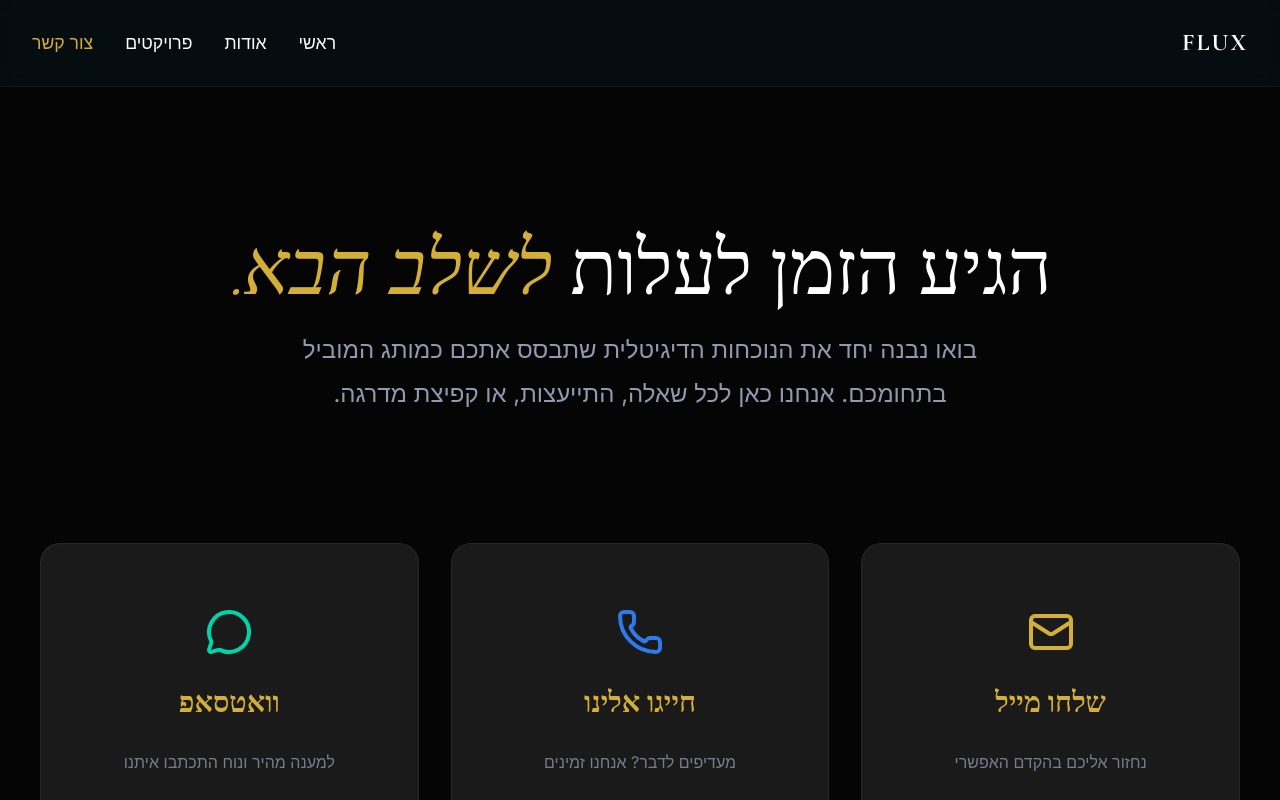
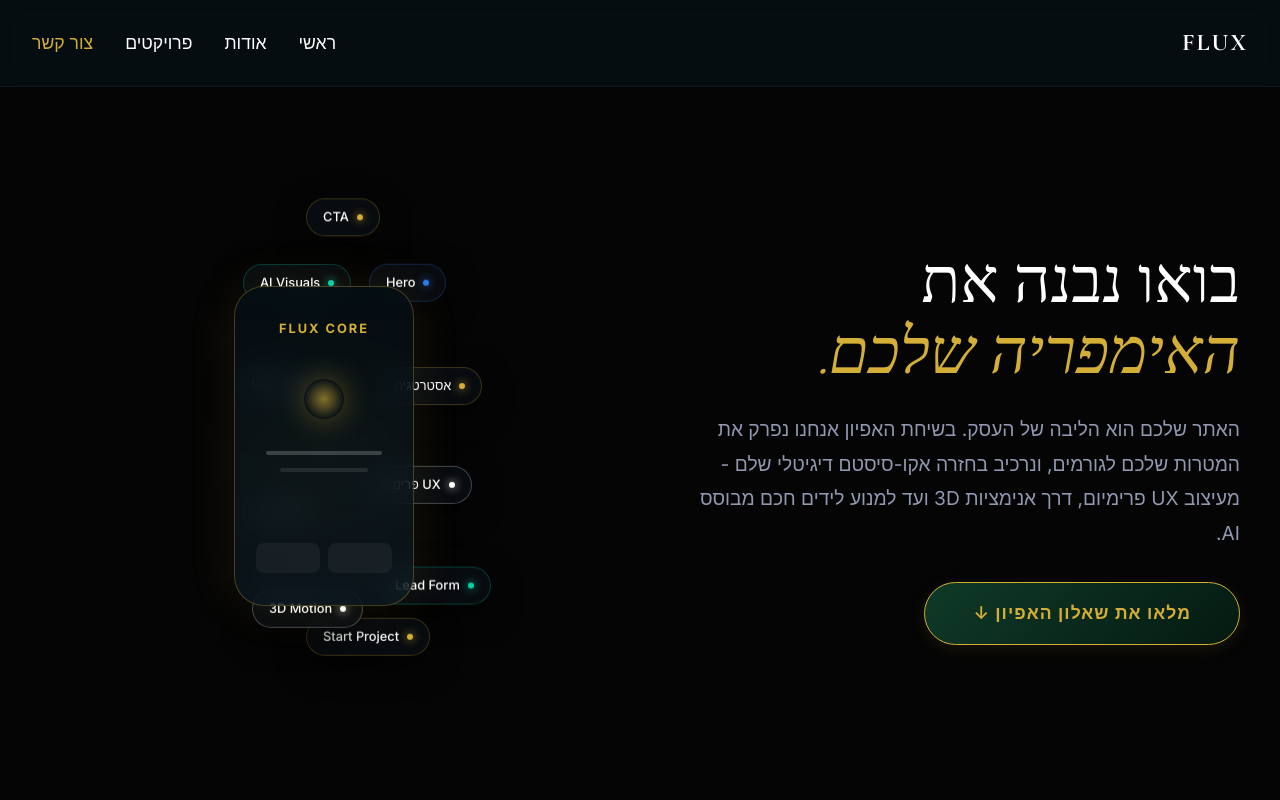
Before and after one commit to natanMeT/dev-luxe, a React (Vite) app: page /contact in a window 1280 px wide. Shown: the top 800 px of the page. Built offline with nearby package versions, Linux system fonts and the light colour scheme; a web font is replaced by a local one.

Commit message:
feat: add architectural diagram to discovery call hero section

```diff
--- /dev/null
+++ b/src/components/FluxArchitecture.jsx
@@ -0,0 +1,104 @@
+import React from 'react';
+import { motion } from 'framer-motion';
+
+const FluxArchitecture = () => {
+  const nodes = [
+    { label: 'AI Visuals', top: '15%', left: '5%', delay: 0.1, color: '#00d4aa' },
+    { label: 'CTA', top: '2%', left: '40%', delay: 0.3, color: '#d4af37' },
+    { label: 'Hero', top: '15%', left: '75%', delay: 0.5, color: '#2d7aed' },
+    { label: 'אסטרטגיה', top: '35%', left: '80%', delay: 0.2, color: '#d4af37' },
+    { label: 'UX פרימיום', top: '55%', left: '70%', delay: 0.6, color: '#ffffff' },
+    { label: 'Lead Form', top: '75%', left: '80%', delay: 0.4, color: '#00d4aa' },
+    { label: 'Start Project', top: '85%', left: '40%', delay: 0.7, color: '#d4af37' },
+    { label: '3D Motion', top: '80%', left: '10%', delay: 0.2, color: '#ffffff' },
+    { label: 'לידים', top: '60%', left: '5%', delay: 0.5, color: '#d4af37' },
+    { label: 'Gallery', top: '35%', left: '0%', delay: 0.8, color: '#2d7aed' },
+  ];
+
+  return (
+    <div className="flux-architecture-wrapper">
+      <div className="flux-architecture" style={{ position: 'relative', width: '100%', maxWidth: '500px', height: '500px', margin: '0 auto', display: 'flex', alignItems: 'center', justifyContent: 'center' }}>
+
+        {/* Central Core */}
+        <motion.div
+          className="glass core-device"
+          initial={{ opacity: 0, scale: 0.8 }}
+          whileInView={{ opacity: 1, scale: 1 }}
+          viewport={{ once: true }}
+          transition={{ duration: 1 }}
+          style={{
+            width: '180px',
+            height: '320px',
+            borderRadius: '30px',
+            border: '1px solid rgba(212, 175, 55, 0.3)',
+            background: 'linear-gradient(180deg, rgba(5,15,20,0.8) 0%, rgba(15,30,40,0.6) 100%)',
+            backdropFilter: 'blur(15px)',
+            display: 'flex',
+            flexDirection: 'column',
+            alignItems: 'center',
+            justifyContent: 'flex-start',
+            padding: '2rem 1rem',
+            boxShadow: '0 0 50px rgba(212, 175, 55, 0.1)',
+            position: 'relative',
+            zIndex: 10
+          }}
+        >
+          <span style={{ color: 'var(--color-gold)', fontSize: '0.8rem', letterSpacing: '2px', fontWeight: 'bold' }}>FLUX CORE</span>
+
+          {/* Abstract glowing center */}
+          <div style={{ marginTop: '2.5rem', width: '40px', height: '40px', background: 'radial-gradient(circle, rgba(212, 175, 55, 0.6) 0%, rgba(0,0,0,0) 70%)', borderRadius: '50%', boxShadow: '0 0 30px rgba(212, 175, 55, 0.4)' }} />
+
+          {/* Abstract lines inside core */}
+          <div style={{ marginTop: '2rem', width: '80%', height: '4px', background: 'rgba(255,255,255,0.2)', borderRadius: '10px' }} />
+          <div style={{ marginTop: '0.8rem', width: '60%', height: '4px', background: 'rgba(255,255,255,0.1)', borderRadius: '10px' }} />
+
+          <div style={{ marginTop: 'auto', display: 'flex', gap: '0.5rem', width: '100%', padding: '0 5px' }}>
+            <div style={{ flex: 1, height: '30px', background: 'rgba(255,255,255,0.05)', borderRadius: '8px' }} />
+            <div style={{ flex: 1, height: '30px', background: 'rgba(255,255,255,0.05)', borderRadius: '8px' }} />
+          </div>
+        </motion.div>
+
+        {/* Orbiting Nodes */}
+        {nodes.map((node, index) => (
+          <motion.div
+            key={index}
+            initial={{ opacity: 0, scale: 0.8 }}
+            whileInView={{ opacity: 1, scale: 1 }}
+            viewport={{ once: true }}
+            animate={{ y: [0, -8, 0] }}
+            transition={{
+              opacity: { duration: 0.8, delay: node.delay },
+              scale: { duration: 0.8, delay: node.delay },
+              y: { duration: 3 + Math.random() * 2, repeat: Infinity, ease: "easeInOut", delay: node.delay }
+            }}
+            className="glass arch-node"
+            style={{
+              position: 'absolute',
+              top: node.top,
+              left: node.left,
+              padding: '0.5rem 1rem',
+              borderRadius: '50px',
+              border: `1px solid ${node.color}40`,
+              background: 'rgba(10, 15, 20, 0.7)',
+              backdropFilter: 'blur(8px)',
+              display: 'flex',
+              alignItems: 'center',
+              gap: '0.5rem',
+              zIndex: 5,
+              whiteSpace: 'nowrap',
+              boxShadow: '0 10px 30px rgba(0,0,0,0.5)'
+            }}
+          >
+            <div style={{ width: '6px', height: '6px', borderRadius: '50%', background: node.color, boxShadow: `0 0 10px ${node.color}` }} />
+            <span style={{ color: '#fff', fontSize: '0.8rem', fontWeight: 500 }}>{node.label}</span>
+          </motion.div>
+        ))}
+
+        {/* Subtle background glow */}
+        <div style={{ position: 'absolute', top: '50%', left: '50%', transform: 'translate(-50%, -50%)', width: '100%', height: '100%', background: 'radial-gradient(circle, rgba(212, 175, 55, 0.1) 0%, rgba(0,0,0,0) 60%)', zIndex: 1, pointerEvents: 'none' }} />
+      </div>
+    </div>
+  );
+};
+
+export default FluxArchitecture;
--- a/src/pages/Contact.jsx
+++ b/src/pages/Contact.jsx
@@ -1,6 +1,7 @@
 import React, { useState, useEffect } from 'react';
 import { motion, AnimatePresence } from 'framer-motion';
 import { Mail, Phone, MessageCircle, ChevronDown } from 'lucide-react';
+import FluxArchitecture from '../components/FluxArchitecture';
 
 const Contact = () => {
   // Scroll to top on load
@@ -32,38 +33,51 @@ const Contact = () => {
   return (
     <div className="contact-wrapper" dir="rtl" style={{ minHeight: '100vh', paddingTop: '100px', color: '#ffffff' }}>
 
-      {/* Marketing Header */}
-      <section className="container" style={{ padding: '8rem 0 4rem', textAlign: 'center' }}>
-        <motion.h1
-          initial={{ opacity: 0, y: 30 }}
-          animate={{ opacity: 1, y: 0 }}
+      {/* Discovery Call Hero */}
+      <section className="container" style={{ padding: '6rem 0 4rem' }}>
+        <div style={{ display: 'grid', gridTemplateColumns: 'repeat(auto-fit, minmax(300px, 1fr))', gap: '4rem', alignItems: 'center' }}>
+
+          <motion.div
+            initial={{ opacity: 0, x: 50 }}
+            animate={{ opacity: 1, x: 0 }}
             transition={{ duration: 1 }}
-          style={{
-            fontSize: 'clamp(3rem, 6vw, 6rem)',
+            style={{ textAlign: 'right' }}
+          >
+            <h1 style={{
+              fontSize: 'clamp(3rem, 5vw, 5rem)',
               fontFamily: "'Cormorant Garamond', serif",
               fontWeight: 300,
-            marginBottom: '1rem',
+              marginBottom: '1.5rem',
               lineHeight: 1.1,
               color: '#ffffff'
-          }}
+            }}>
+              בואו נבנה את <span style={{ color: 'var(--color-gold)', fontStyle: 'italic' }}>האימפריה שלכם.</span>
+            </h1>
+
+            <p style={{
+              fontSize: '1.2rem',
+              color: 'rgba(180, 190, 220, 0.8)',
+              lineHeight: 1.8,
+              marginBottom: '2rem'
+            }}>
+              האתר שלכם הוא הליבה של העסק. בשיחת האפיון אנחנו נפרק את המטרות שלכם לגורמים, ונרכיב בחזרה אקו-סיסטם דיגיטלי שלם - מעיצוב UX פרימיום, דרך אנימציות 3D ועד למנוע לידים חכם מבוסס AI.
+            </p>
+
+            <a href="#lead-form" className="btn btn-primary" style={{ padding: '1rem 3rem', fontSize: '1.1rem' }}>
+              מלאו את שאלון האפיון ↓
+            </a>
+          </motion.div>
+
+          <motion.div
+            initial={{ opacity: 0, scale: 0.9 }}
+            animate={{ opacity: 1, scale: 1 }}
+            transition={{ duration: 1, delay: 0.2 }}
+            style={{ display: 'flex', justifyContent: 'center' }}
           >
-          הגיע הזמן לעלות <span style={{ color: 'var(--color-gold)', fontStyle: 'italic' }}>לשלב הבא.</span>
-        </motion.h1>
+            <FluxArchitecture />
+          </motion.div>
 
-        <motion.p
-          initial={{ opacity: 0 }}
-          animate={{ opacity: 1 }}
-          transition={{ duration: 1, delay: 0.5 }}
-          style={{
-            fontSize: '1.5rem',
-            color: 'rgba(180, 190, 220, 0.8)',
-            maxWidth: '700px',
-            margin: '0 auto',
-            lineHeight: 1.8
-          }}
-        >
-          בואו נבנה יחד את הנוכחות הדיגיטלית שתבסס אתכם כמותג המוביל בתחומכם. אנחנו כאן לכל שאלה, התייעצות, או קפיצת מדרגה.
-        </motion.p>
+        </div>
       </section>
 
       {/* Contact Methods */}
@@ -151,7 +165,7 @@ const Contact = () => {
       </section>
 
       {/* Contact Form Section */}
-      <section className="container" style={{ padding: '0 0 8rem' }}>
+      <section id="lead-form" className="container" style={{ padding: '0 0 8rem' }}>
         <div style={{ maxWidth: '800px', margin: '0 auto', background: 'var(--color-slate)', padding: 'clamp(2rem, 5vw, 4rem)', borderRadius: '30px', border: '1px solid rgba(255,255,255,0.05)' }}>
           <div style={{ textAlign: 'center', marginBottom: '3rem' }}>
             <h2 style={{ fontSize: '2.5rem', fontFamily: "'Cormorant Garamond', serif", marginBottom: '1rem', color: '#fff' }}>ספרו לנו על הפרויקט שלכם</h2>
```
Lines whose indentation alone changed are shown as unchanged.
